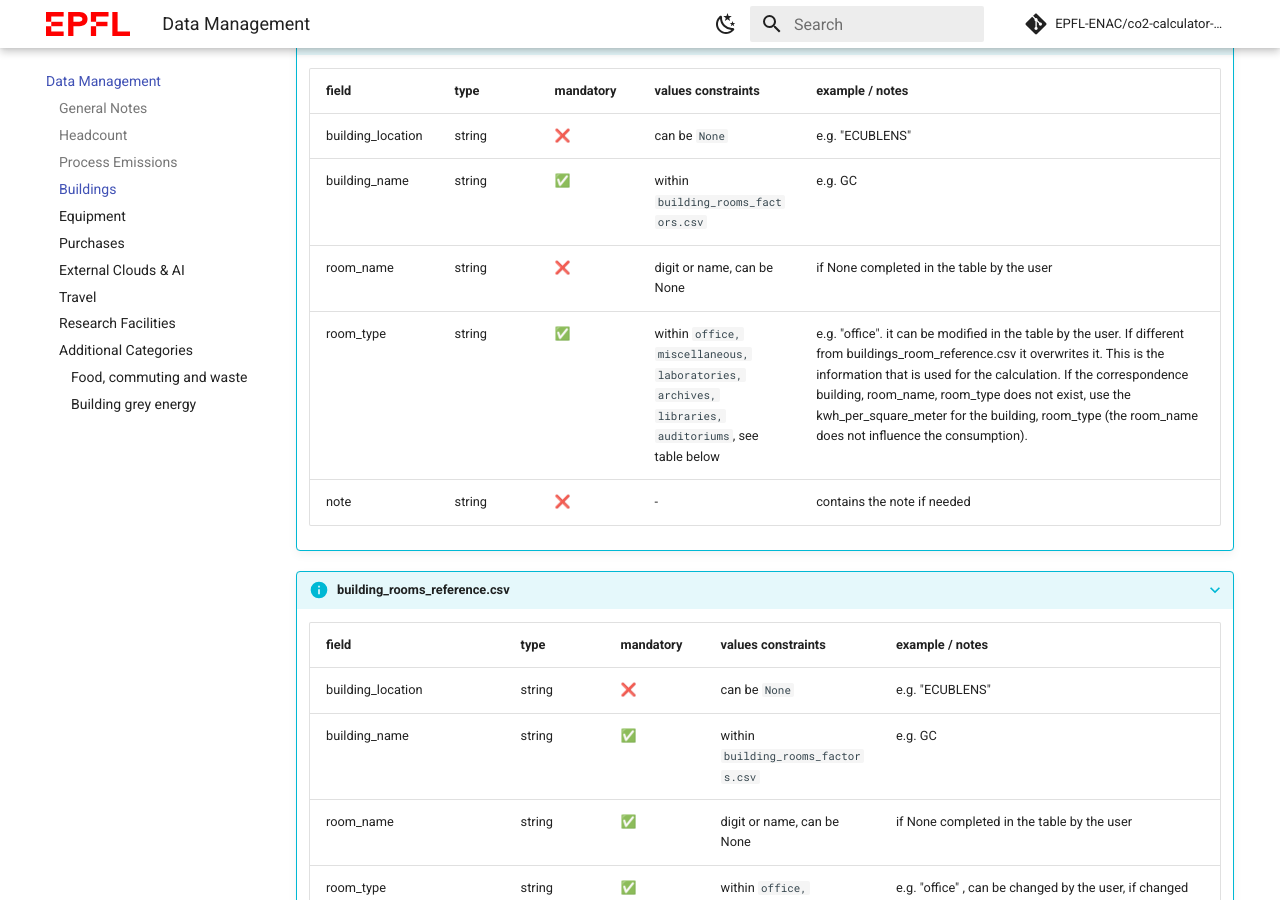
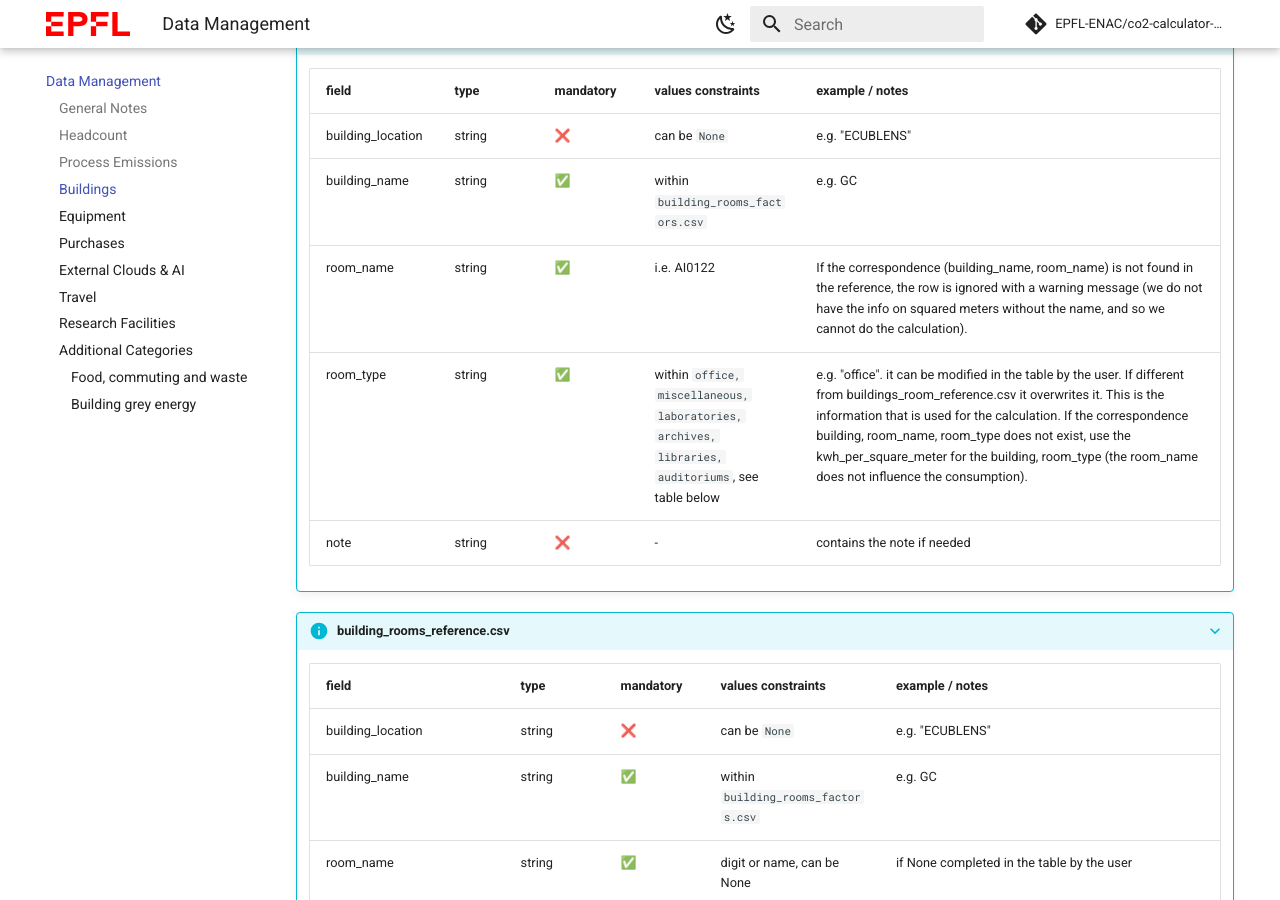
Before and after one commit to EPFL-ENAC/co2-calculator-back-office-doc, an MkDocs documentation site: the page built from docs/data-description.md, in a window 1280 px wide and 900 px high, scrolled down 5432 px. Built offline with MkDocs 1.6.1 and Material for MkDocs 9.7.7, drawn with Linux system fonts in a browser that asks for light colours; comment, search, counter and statistics services are not loaded.

Commit message:
room_name mandatory everywhere

```diff
--- a/docs/data-description.md
+++ b/docs/data-description.md
@@ -154,7 +154,7 @@ This guide provides comprehensive data validation schemas for all modules in the
     |-------|------|-----------|-------------------|-------------------|
     | building_location | string | ❌ | can be `None` | e.g. "ECUBLENS" |
     | building_name | string | ✅ | within `building_rooms_factors.csv` | e.g. GC |
-    | room_name | string | ❌ | digit or name, can be None | if None completed in the table by the user |
+    | room_name | string | ✅ | i.e. AI0122 | If the correspondence (building_name, room_name) is not found in the reference, the row is ignored with a warning message (we do not have the info on squared meters without the name, and so we cannot do the calculation). |
     | room_type | string | ✅ | within `office, miscellaneous, laboratories, archives, libraries, auditoriums`, see table below | e.g. "office". it can be modified in the table by the user. If different from buildings_room_reference.csv it overwrites it. This is the information that is used for the calculation. If the correspondence building, room_name, room_type does not exist, use the kwh_per_square_meter for the building, room_type (the room_name does not influence the consumption). |
     | note | string | ❌ | - | contains the note if needed |
 
```
